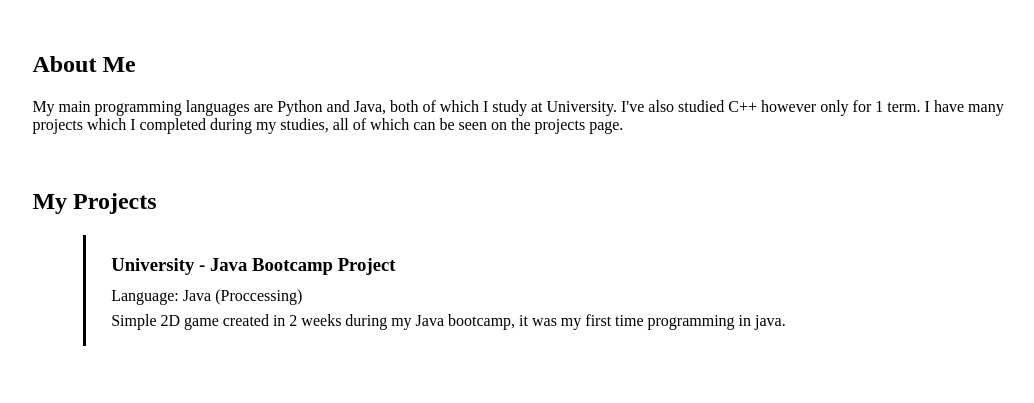
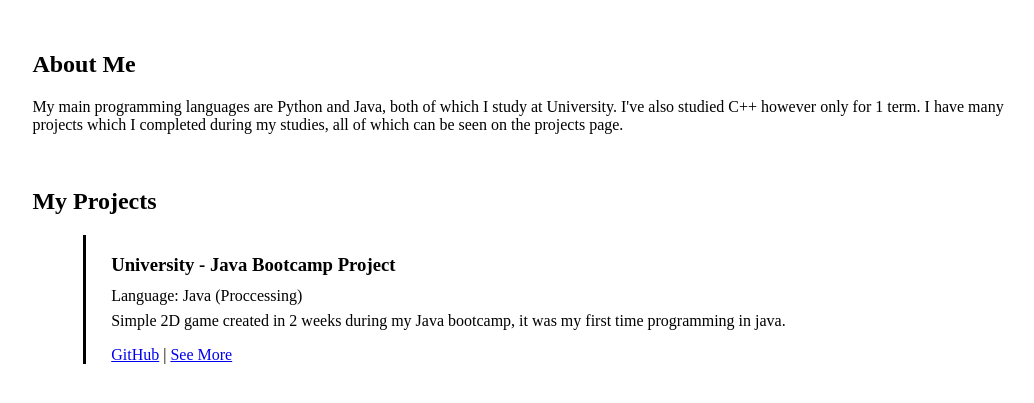
Before and after one commit to Zojdrek1/zojdrek1.github.io, a plain HTML site: page index.html in a window 1280 px wide. Shown: the part 119-522 px from the top of the page, without its empty margins (102-1136 px from the left). Drawn offline with Linux system fonts and the light colour scheme; a web font is replaced by a local one.

Commit message:
Project box links added

```diff
--- a/index.html
+++ b/index.html
@@ -42,7 +42,9 @@
                 <p>Simple 2D game created in 2 weeks during my Java bootcamp,
                     it was my first time programming in java.
                 </p>
+                <a href="https://github.com/Zojdrek1/bootcamp_project">GitHub</a> | <a href="projects/bootcamp-uni/">See More</a>
             </div>
+
 
         </div>
 
```
Also changed, not shown: projects/bootcamp-uni/index.html (added).
